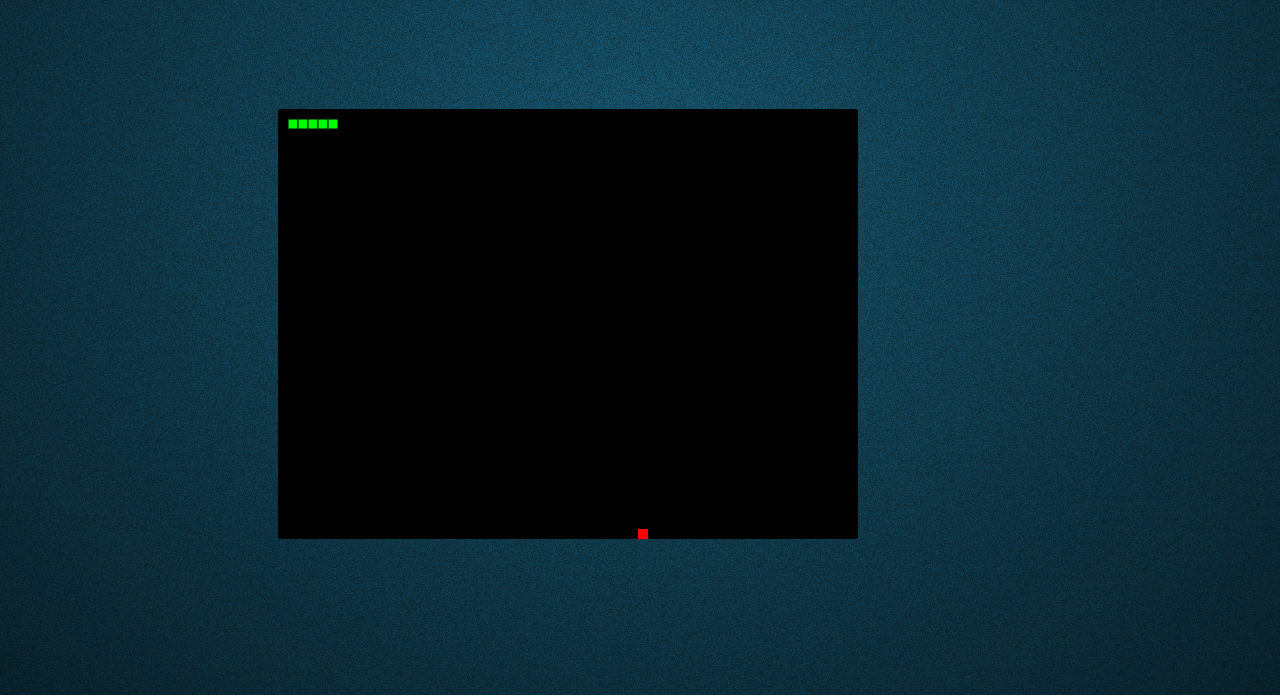
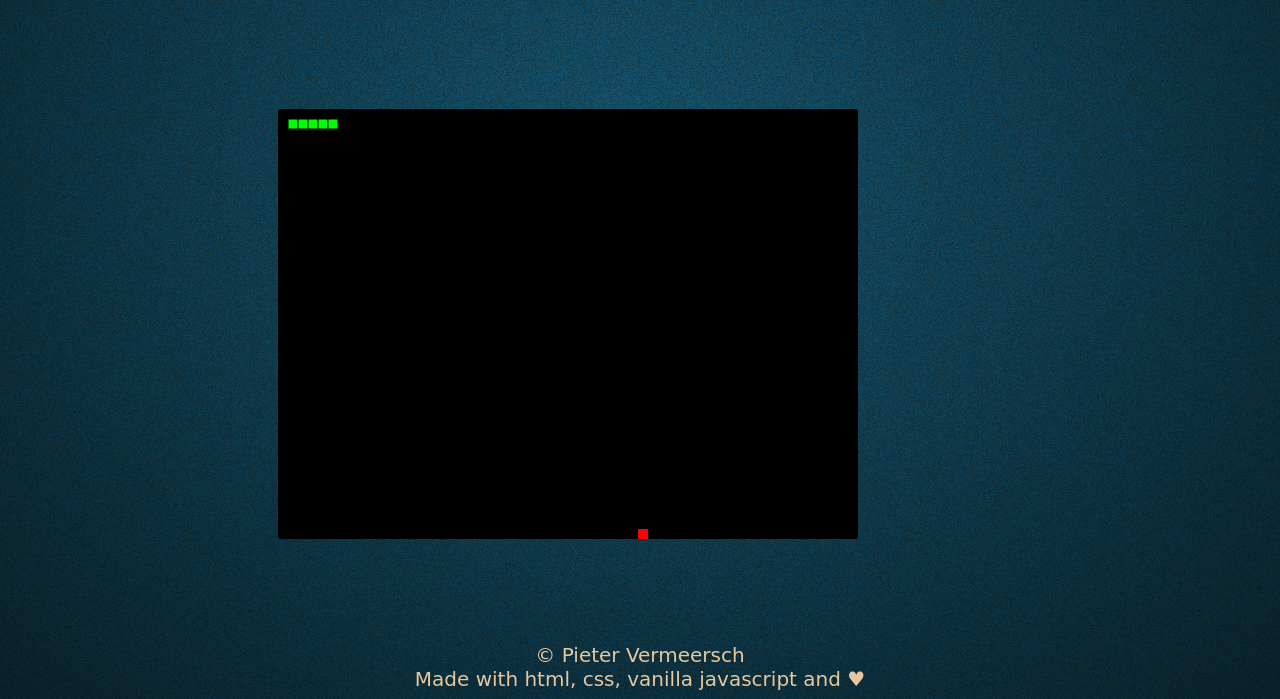
Before and after one commit to Asopus/Curriculum, a plain HTML site: page snake.html in a window 1280 px wide. Shown: the part 361-1060 px from the top of the page. Drawn offline with Linux system fonts and the light colour scheme; a web font is replaced by a local one.

Commit message:
fix html structure

```diff
--- a/js/snake.js
+++ b/js/snake.js
@@ -106,6 +106,10 @@ function startGame(key)
 
 function setDirection(key)
 {
+    if([32, 37, 38, 39, 40].indexOf(key.keyCode) > -1) {
+        key.preventDefault();
+    }
+
     if (key.keyCode == 37 && playerX == 0) // left
     {
         playerX = -1;
--- a/snake.html
+++ b/snake.html
@@ -5,7 +5,6 @@
 <meta charset="utf-8" />
 <link rel="stylesheet" href="style/snake.css">
 <script src="js/snake.js"></script>
-
 </head>
 <body>
     <div class="box title">
@@ -13,12 +12,18 @@
         <p class="vintage vintage-bot">CURRICULUM VITAE</p>
     </div>
     <div class="box">
-        <span id="instruction" class="blink">Press any arrow key to get to know me better ...</span>
+        <span id="instruction" class="vintage-span blink">Press any arrow key to get to know me better ...</span>
     </div>
     <div class="box game-container">
         <div id="tv">
             <canvas id="screen"></canvas>
-        </canvas>
+        <div>
     </div>
 </body>
+<footer>
+    <div class="box vertical-flex">
+        <span class="vintage-span span-small">&copy; Pieter Vermeersch</span>
+        <span class="vintage-span span-small">Made with html, css, vanilla javascript and ♥</span>
+    </div>
+</footer>
 </html>
--- a/style/snake.css
+++ b/style/snake.css
@@ -25,12 +25,13 @@ html{
     margin-top: 50px;
 }
 
-#instruction {
-  margin-top: 30px;
-  color: rgb(230, 200, 160);
-  display: block;
-  font-family: 'Satisfy', cursive;
-  font-size: 32px;
+.vintage-span
+{
+    margin-top: 30px;
+    color: rgb(230, 200, 160);
+    display: block;
+    font-family: 'Satisfy', cursive;
+    font-size: 32px;
 }
 
 .blink
@@ -47,6 +48,11 @@ html{
     align-items: center;
     justify-content: center;
 }
+
+.vertical-flex {
+    flex-direction: column;
+}
+
 .game-container
 {
     margin-top: 30px;
@@ -98,3 +104,12 @@ html{
     36px 18px rgba(0, 0, 0, 0.1),
     40px 20px rgba(0, 0, 0, 0.1);
   }
+
+  .span-small {
+    font-size: 20px;
+    margin:0;
+  }
+
+  footer {
+    margin-top:100px;
+  }
```
